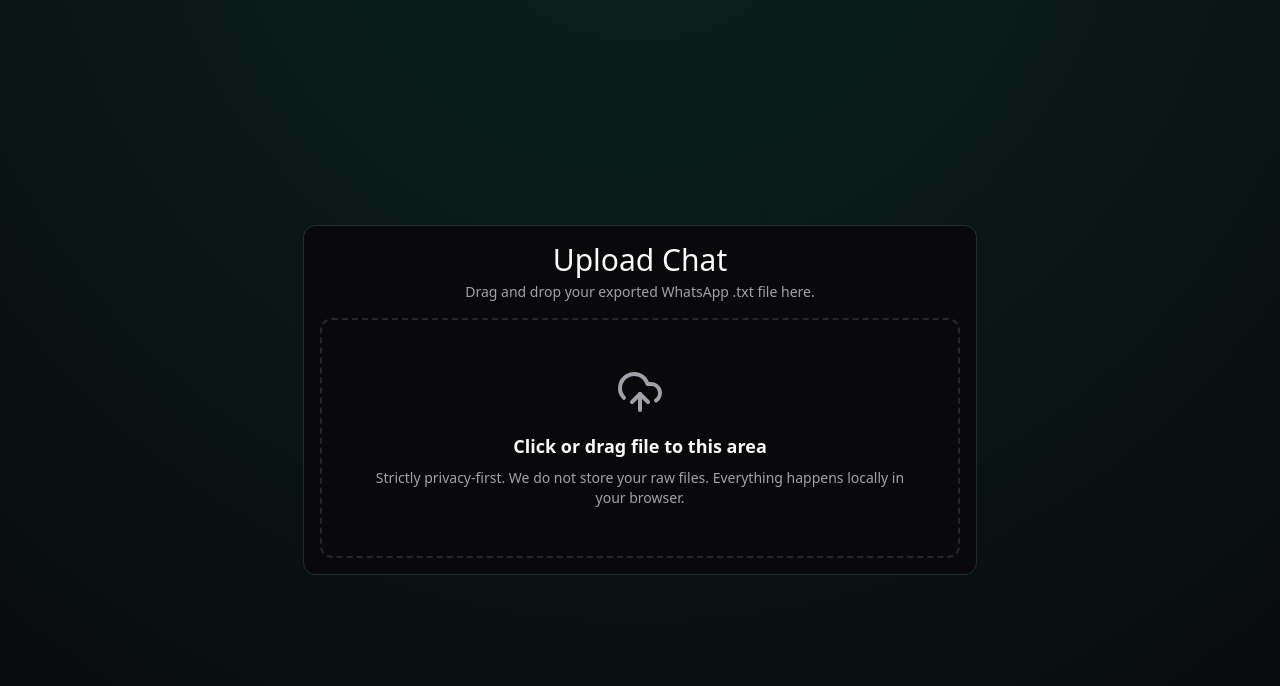
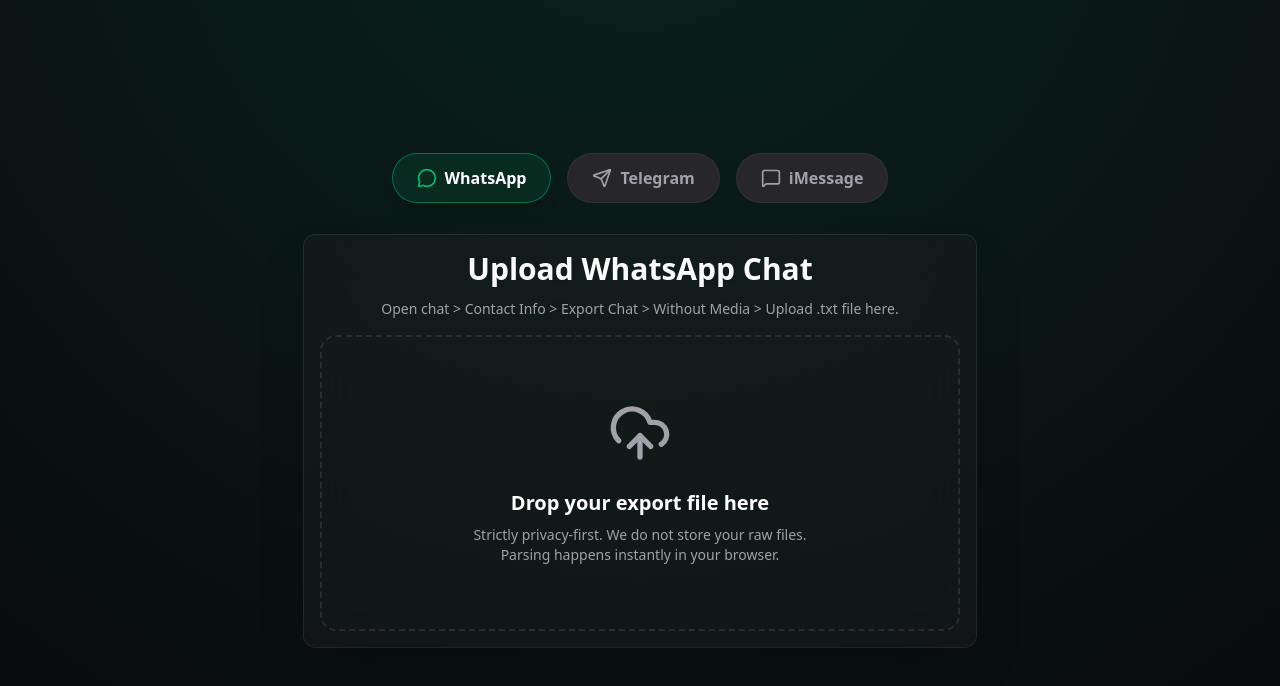
Before and after one commit to vipulbjj/threadlens, a Next.js app: page /upload in a window 1280 px wide. Shown: the top 686 px of the page. Built offline with nearby package versions, Linux system fonts and the light colour scheme.

Commit message:
feat: universal chat analyzer with multi-platform interactive upload ui

```diff
--- a/src/app/upload/page.tsx
+++ b/src/app/upload/page.tsx
@@ -3,13 +3,16 @@
 import { useState, useCallback } from "react";
 import { useDropzone } from "react-dropzone";
 import { Card, CardContent, CardDescription, CardHeader, CardTitle } from "@/components/ui/card";
-import { UploadCloud, FileText, CheckCircle2 } from "lucide-react";
+import { UploadCloud, FileText, CheckCircle2, MessageCircle, Send, MessageSquare } from "lucide-react";
 import { useRouter } from "next/navigation";
 import { Progress } from "@/components/ui/progress";
-import { parseWhatsAppChat } from "@/lib/parser";
+import { parseUniversalChat } from "@/lib/parser";
 import { useChatStore } from "@/lib/store";
 
+type Platform = "whatsapp" | "telegram" | "imessage";
+
 export default function UploadPage() {
+  const [selectedPlatform, setSelectedPlatform] = useState<Platform>("whatsapp");
   const [file, setFile] = useState<File | null>(null);
   const [isUploading, setIsUploading] = useState(false);
   const [progress, setProgress] = useState(0);
@@ -27,6 +30,7 @@
     onDrop,
     accept: {
       "text/plain": [".txt"],
+      "application/json": [".json"]
     },
     maxFiles: 1,
   });
@@ -39,14 +43,14 @@
       const text = await uploadedFile.text();
       setProgress(50);
 
-      const parsedMessages = parseWhatsAppChat(text);
+      const parsedMessages = parseUniversalChat(text);
       setProgress(80);
 
       setChat(uploadedFile.name, parsedMessages);
       setProgress(100);
 
       setTimeout(() => {
-        router.push("/chat/demo-1");
+        router.push(`/chat/${encodeURIComponent(uploadedFile.name)}`);
       }, 500);
     } catch (e) {
       console.error("Failed to parse", e);
@@ -54,43 +58,76 @@
     }
   };
 
+  const platforms = [
+    { id: "whatsapp", name: "WhatsApp", icon: MessageCircle, color: "text-emerald-500", bg: "bg-emerald-500/10 border-emerald-500/50" },
+    { id: "telegram", name: "Telegram", icon: Send, color: "text-blue-500", bg: "bg-blue-500/10 border-blue-500/50" },
+    { id: "imessage", name: "iMessage", icon: MessageSquare, color: "text-indigo-400", bg: "bg-indigo-500/10 border-indigo-500/50" },
+  ];
+
+  const getInstructions = (platform: Platform) => {
+    switch (platform) {
+      case "whatsapp": return "Open chat > Contact Info > Export Chat > Without Media > Upload .txt file here.";
+      case "telegram": return "Telegram Desktop > Settings > Advanced > Export Telegram Data > Uncheck media, select JSON/TXT.";
+      case "imessage": return "Use a Mac app like iMazing to export the thread to TXT, then drop it below.";
+    }
+  };
+
   return (
-    <div className="flex-1 flex items-center justify-center p-8">
-      <Card className="w-full max-w-2xl">
+    <div className="flex-1 flex flex-col items-center justify-center p-8 min-h-screen">
+
+      {/* Platform Selector */}
+      <div className="w-full max-w-2xl mb-8 flex gap-4 justify-center">
+        {platforms.map(p => (
+          <button
+            key={p.id}
+            onClick={() => setSelectedPlatform(p.id as Platform)}
+            className={`flex items-center gap-2 px-6 py-3 rounded-full transition-all border ${selectedPlatform === p.id ? p.bg + " shadow-lg" : "border-white/5 bg-secondary hover:bg-secondary/80 text-muted-foreground"}`}
+          >
+            <p.icon className={`h-5 w-5 ${selectedPlatform === p.id ? p.color : ""}`} />
+            <span className={`font-semibold ${selectedPlatform === p.id ? "text-white" : ""}`}>{p.name}</span>
+          </button>
+        ))}
+      </div>
+
+      <Card className="w-full max-w-2xl bg-secondary/30 backdrop-blur-xl border-border/50 shadow-2xl">
         <CardHeader className="text-center">
-          <CardTitle className="text-3xl">Upload Chat</CardTitle>
-          <CardDescription>Drag and drop your exported WhatsApp .txt file here.</CardDescription>
+          <CardTitle className="text-3xl font-bold">Upload {platforms.find(p => p.id === selectedPlatform)?.name} Chat</CardTitle>
+          <CardDescription className="text-md mt-2">
+            {getInstructions(selectedPlatform)}
+          </CardDescription>
         </CardHeader>
         <CardContent>
           {!file ? (
             <div
               {...getRootProps()}
-              className={`border-2 border-dashed rounded-xl p-12 text-center cursor-pointer transition-colors ${
-                isDragActive ? "border-emerald-500 bg-emerald-500/10" : "border-border hover:border-emerald-500/50"
+              className={`border-2 border-dashed rounded-2xl p-16 text-center cursor-pointer transition-all duration-300 ${
+                isDragActive ? "border-emerald-500 bg-emerald-500/10 scale-[1.02]" : "border-white/10 hover:border-emerald-500/50 hover:bg-white/5"
               }`}
             >
               <input {...getInputProps()} />
-              <UploadCloud className="mx-auto h-12 w-12 text-muted-foreground mb-4" />
-              <h3 className="text-lg font-semibold">Click or drag file to this area</h3>
-              <p className="text-sm text-muted-foreground mt-2">Strictly privacy-first. We do not store your raw files. Everything happens locally in your browser.</p>
+              <UploadCloud className={`mx-auto h-16 w-16 mb-6 transition-colors ${isDragActive ? "text-emerald-400" : "text-muted-foreground"}`} />
+              <h3 className="text-xl font-bold text-white mb-2">Drop your export file here</h3>
+              <p className="text-sm text-muted-foreground max-w-sm mx-auto">
+                Strictly privacy-first. We do not store your raw files. Parsing happens instantly in your browser.
+              </p>
             </div>
           ) : (
             <div className="space-y-6">
-              <div className="flex items-center space-x-4 p-4 border rounded-lg bg-secondary/30">
-                <FileText className="h-8 w-8 text-emerald-500" />
+              <div className="flex items-center space-x-4 p-5 border border-white/10 rounded-xl bg-secondary/50">
+                <FileText className="h-10 w-10 text-emerald-400" />
                 <div className="flex-1">
-                  <p className="font-medium">{file.name}</p>
+                  <p className="font-semibold text-white">{file.name}</p>
                   <p className="text-sm text-muted-foreground">{(file.size / 1024).toFixed(2)} KB</p>
                 </div>
-                {progress === 100 && <CheckCircle2 className="h-6 w-6 text-emerald-500" />}
+                {progress === 100 && <CheckCircle2 className="h-8 w-8 text-emerald-400" />}
               </div>
               {isUploading && (
-                <div className="space-y-2">
-                  <div className="flex justify-between text-sm">
-                    <span>Parsing messages locally...</span>
+                <div className="space-y-3">
+                  <div className="flex justify-between text-sm font-medium">
+                    <span className="text-emerald-400 animate-pulse">Running Universal Parser...</span>
                     <span>{progress}%</span>
                   </div>
-                  <Progress value={progress} className="h-2" />
+                  <Progress value={progress} className="h-2 bg-secondary" />
                 </div>
               )}
             </div>
--- a/src/lib/parser.ts
+++ b/src/lib/parser.ts
@@ -1,23 +1,60 @@
-export function parseWhatsAppChat(text: string) {
-  // Matches standard WhatsApp export formats:
+export function parseUniversalChat(text: string) {
+  const messages = [];
+
+  // 1. Try WhatsApp Format (Android & iOS)
   // Android: "12/05/24, 10:14 PM - Vipul: Hello"
   // iOS: "[14/2/26, 10:00:40 PM] Vipul Bajaj: Hello"
-  const regex = /(?:\[(\d{1,2}\/\d{1,2}\/\d{2,4}),\s(\d{1,2}:\d{2}(?::\d{2})?(?:\s?[A-Z]{2})?)\]|(\d{1,2}\/\d{1,2}\/\d{2,4}),\s(\d{1,2}:\d{2}(?:\s?[A-Z]{2})?)\s-)\s([^:]+):\s([\s\S]*?)(?=(?:\[\d{1,2}\/\d{1,2}\/\d{2,4},\s\d{1,2}:\d{2}(?::\d{2})?(?:\s?[A-Z]{2})?\]|\d{1,2}\/\d{1,2}\/\d{2,4},\s\d{1,2}:\d{2}(?:\s?[A-Z]{2})?\s-)|$)/g;
+  const waRegex = /(?:\[(\d{1,2}\/\d{1,2}\/\d{2,4}),\s(\d{1,2}:\d{2}(?::\d{2})?(?:\s?[A-Z]{2})?)\]|(\d{1,2}\/\d{1,2}\/\d{2,4}),\s(\d{1,2}:\d{2}(?:\s?[A-Z]{2})?)\s-)\s([^:]+):\s([\s\S]*?)(?=(?:\[\d{1,2}\/\d{1,2}\/\d{2,4},\s\d{1,2}:\d{2}(?::\d{2})?(?:\s?[A-Z]{2})?\]|\d{1,2}\/\d{1,2}\/\d{2,4},\s\d{1,2}:\d{2}(?:\s?[A-Z]{2})?\s-)|$)/g;
 
-  const messages = [];
   let match;
-
-  while ((match = regex.exec(text)) !== null) {
+  while ((match = waRegex.exec(text)) !== null) {
     const date = match[1] || match[3];
     const time = match[2] || match[4];
     const sender = match[5].trim();
     const message = match[6].trim();
 
-    // Ignore system messages
     if (!message.includes("Messages and calls are end-to-end encrypted")) {
       messages.push({ date, time, sender, message });
     }
   }
 
+  // If WhatsApp parser found messages, return them.
+  if (messages.length > 0) return messages;
+
+  // 2. Try JSON Parse (Telegram / Instagram)
+  try {
+    const jsonParsed = JSON.parse(text);
+    if (jsonParsed.messages) {
+      // Telegram format
+      for (const m of jsonParsed.messages) {
+        if (m.type === "message" && typeof m.text === "string" && m.text.trim()) {
+          const dateObj = new Date(m.date);
+          messages.push({
+            date: dateObj.toLocaleDateString(),
+            time: dateObj.toLocaleTimeString(),
+            sender: m.from || "Unknown",
+            message: m.text
+          });
+        }
+      }
+      if (messages.length > 0) return messages;
+    }
+  } catch (e) {
+    // Not JSON, continue to generic regex
+  }
+
+  // 3. Try Telegram TXT Format (Example: "14.02.26 22:00:40 Sender: Message")
+  // Or generic "[Date Time] Sender: Message"
+  const genericRegex = /\[?(?:\d{2,4}[-./]\d{1,2}[-./]\d{1,2})\s+(?:\d{1,2}:\d{2}(?::\d{2})?(?:\s?[A-Z]{2})?)\]?\s+([^:]+):\s+([\s\S]*?)(?=\[?(?:\d{2,4}[-./]\d{1,2}[-./]\d{1,2})\s+(?:\d{1,2}:\d{2})|$)/g;
+
+  while ((match = genericRegex.exec(text)) !== null) {
+    messages.push({
+      date: "Unknown Date",
+      time: "Unknown Time",
+      sender: match[1].trim(),
+      message: match[2].trim()
+    });
+  }
+
   return messages;
 }
```
